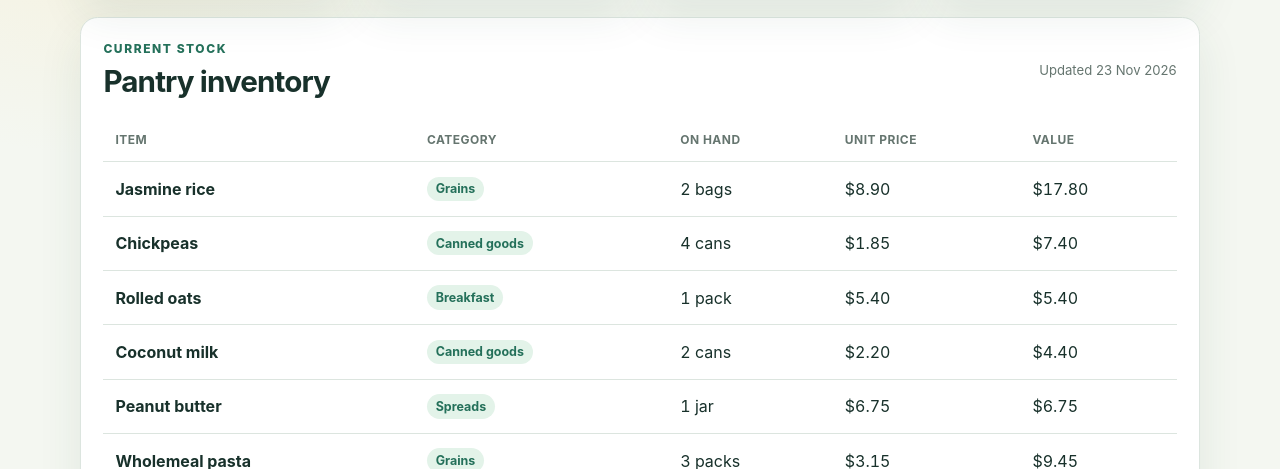
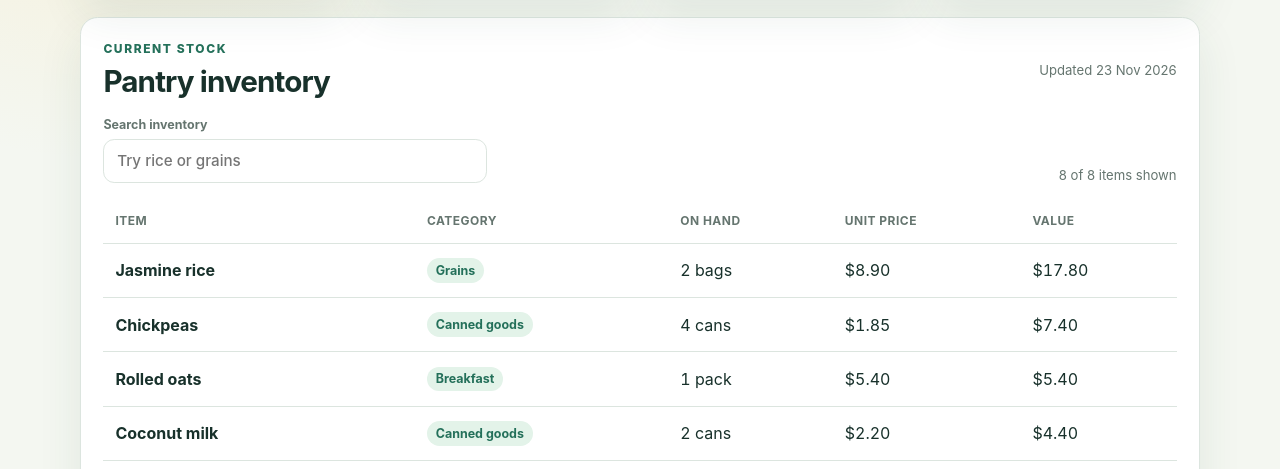
Before and after one commit to chocoHacks33/pantry-pulse-dashboard, a website: page index.html in a window 1280 px wide. Shown: the part 331-800 px from the top of the page. Drawn offline with Linux system fonts and the light colour scheme.

Commit message:
Add pantry inventory search

```diff
--- a/app.js
+++ b/app.js
@@ -9,7 +9,7 @@ const pantryItems = [
   { id: 8, name: "Tomato passata", category: "Sauces", quantity: 1, unit: "bottle", unitPrice: 3.8, expires: "2026-11-29", restockAt: 2 },
 ];
 
-const { formatCurrency, getInventorySummary, getItemValue } = PantryMetrics;
+const { filterInventory, formatCurrency, getInventorySummary, getItemValue } = PantryMetrics;
 
 function setText(id, value) {
   document.getElementById(id).textContent = value;
@@ -46,6 +46,15 @@ function renderInventory(items) {
   }
 }
 
+function updateInventory(query = "") {
+  const visibleItems = filterInventory(pantryItems, query);
+  renderInventory(visibleItems);
+  setText(
+    "inventory-results",
+    `${visibleItems.length} of ${pantryItems.length} items shown`,
+  );
+}
+
 function renderDashboard() {
   const summary = getInventorySummary(pantryItems);
 
@@ -54,7 +63,11 @@ function renderDashboard() {
   setText("inventory-value", formatCurrency(summary.totalValue));
   setText("category-count", summary.categoryCount);
   setText("last-updated", `Updated ${new Intl.DateTimeFormat("en-SG", { dateStyle: "medium" }).format(new Date())}`);
-  renderInventory(pantryItems);
+  updateInventory();
 }
 
+document.getElementById("inventory-search").addEventListener("input", (event) => {
+  updateInventory(event.target.value);
+});
+
 renderDashboard();
--- a/index.html
+++ b/index.html
@@ -54,6 +54,19 @@
           <p class="updated" id="last-updated" role="status" aria-live="polite"></p>
         </div>
 
+        <div class="inventory-tools">
+          <label class="search-field" for="inventory-search">
+            <span>Search inventory</span>
+            <input
+              id="inventory-search"
+              type="search"
+              placeholder="Try rice or grains"
+              autocomplete="off"
+            />
+          </label>
+          <p class="result-count" id="inventory-results" role="status" aria-live="polite"></p>
+        </div>
+
         <div class="table-wrap">
           <table>
             <caption class="sr-only">Current pantry items and their quantities, categories, and estimated values</caption>
--- a/lib/pantry.js
+++ b/lib/pantry.js
@@ -39,7 +39,22 @@
     }).format(amount);
   }
 
+  function filterInventory(items, query) {
+    const normalizedQuery = String(query).trim().toLocaleLowerCase();
+
+    if (!normalizedQuery) {
+      return [...items];
+    }
+
+    return items.filter((item) =>
+      [item.name, item.category].some((value) =>
+        value.toLocaleLowerCase().includes(normalizedQuery),
+      ),
+    );
+  }
+
   return {
+    filterInventory,
     formatCurrency,
     getInventorySummary,
     getItemValue,
--- a/styles.css
+++ b/styles.css
@@ -182,6 +182,48 @@ h2 {
   font-size: 0.82rem;
 }
 
+.inventory-tools {
+  display: flex;
+  align-items: end;
+  justify-content: space-between;
+  gap: 1rem;
+  margin-bottom: 1rem;
+}
+
+.search-field {
+  display: grid;
+  width: min(100%, 24rem);
+  gap: 0.4rem;
+  color: var(--muted);
+  font-size: 0.78rem;
+  font-weight: 750;
+}
+
+.search-field input {
+  width: 100%;
+  padding: 0.72rem 0.8rem;
+  color: var(--ink);
+  background: var(--surface);
+  border: 1px solid var(--line);
+  border-radius: 0.7rem;
+  font: inherit;
+  font-size: 0.95rem;
+  font-weight: 500;
+}
+
+.search-field input:focus-visible {
+  outline: 3px solid rgba(36, 112, 90, 0.24);
+  outline-offset: 2px;
+  border-color: var(--brand);
+}
+
+.result-count {
+  margin: 0;
+  color: var(--muted);
+  font-size: 0.82rem;
+  white-space: nowrap;
+}
+
 .table-wrap {
   overflow-x: auto;
 }
@@ -252,7 +294,8 @@ tbody tr:last-child td {
   }
 
   .hero,
-  .panel-heading {
+  .panel-heading,
+  .inventory-tools {
     align-items: flex-start;
     flex-direction: column;
   }
```
Also changed, not shown: test/pantry.test.js (+20 -0 lines), README.md.
